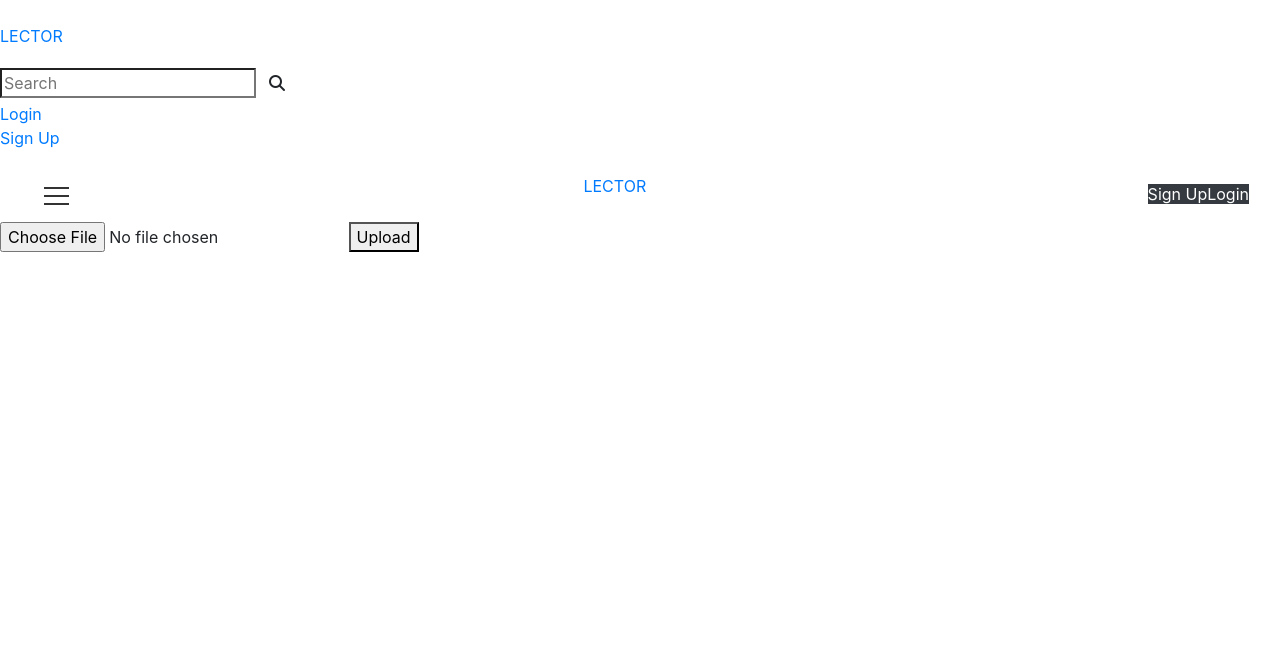
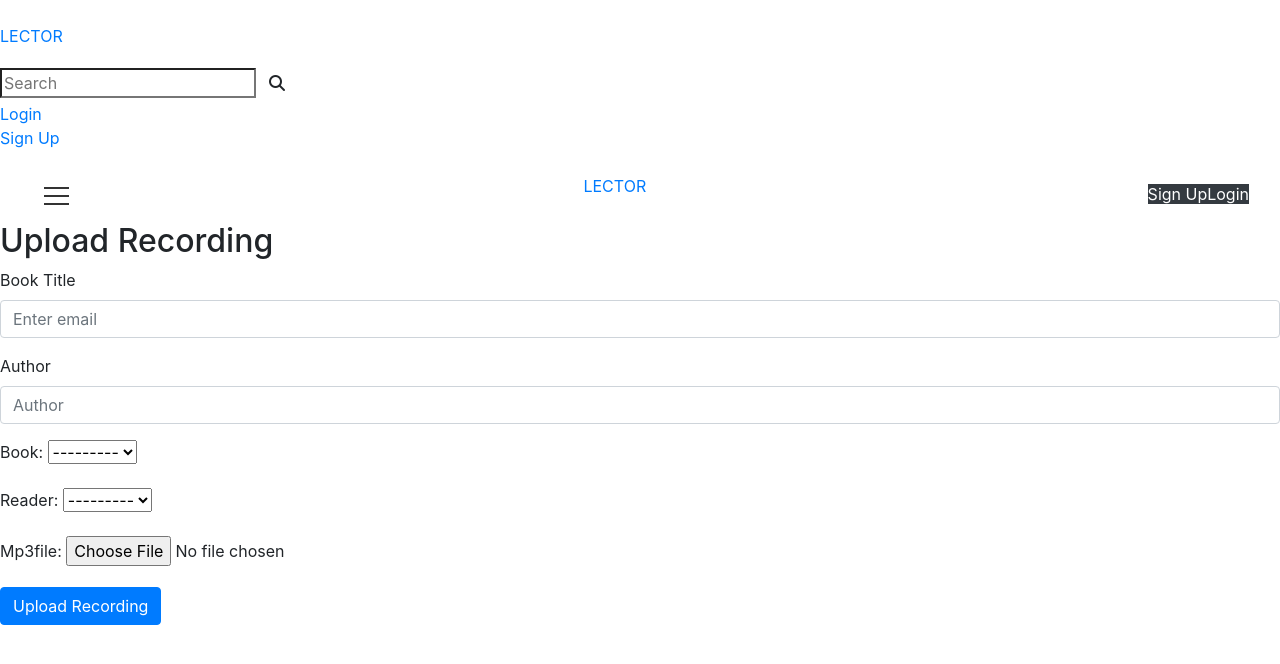
Before and after one commit to fabie37/Lector, a Django app: page /lector/uploads/ in a window 1280 px wide. Shown: the top 664 px of the page. Run offline with Django 3.2, Linux system fonts and the light colour scheme; data that the repository does not hold is empty; some libraries are stand-ins or nearby versions.

Commit message:
Lector form upload

```diff
--- a/lector_app/templates/lector-app/uploads.html
+++ b/lector_app/templates/lector-app/uploads.html
@@ -3,10 +3,20 @@
 {% load static %}
 
 {% block content %}
+<h2>Upload Recording</h2>
+
   <form method="post" enctype="multipart/form-data">
+                      <div class="form-group">
+                        <label for="booktitle">Book Title</label>
+                        <input type="text" class="form-control" id="booktitle" aria-describedby="emailHelp" placeholder="Enter email">
+                    </div>
+                    <div class="form-group">
+                        <label for="author">Author</label>
+                        <input type="text" class="form-control" id="author" placeholder="Author">
+                    </div>
     {% csrf_token %}
-    <input type="file" name="myfile">
-    <button type="submit">Upload</button>
+	{{form.as_p}}
+    <button type="submit" class="btn btn-primary" >Upload Recording</button>
   </form>
 
 
--- a/lector_app/urls.py
+++ b/lector_app/urls.py
@@ -20,6 +20,7 @@ urlpatterns = [
     path('book_search/', views.book_search, name='book_search'),
     path('audio_player/', views.audio_player, name='audio_player'),
     path('uploads/', views.recording_form_upload, name='upload'),
+    path('list/', views.recordings_list, name='list'),
 ]
 if settings.DEBUG:
     urlpatterns += static(settings.MEDIA_URL, document_root=settings.MEDIA_ROOT)
--- a/lector_app/views.py
+++ b/lector_app/views.py
@@ -5,6 +5,7 @@ from django.shortcuts import redirect, render
 from django.urls import reverse
 from django.core.files.storage import FileSystemStorage
 from django.conf import settings
+from .models import Recording
 from lector_app.forms import UserForm, UserProfileForm,RecordingForm
 import pdb
 
@@ -110,22 +111,16 @@ def recording_form_upload(request):
     #         })
     # return render(request, 'uploads.html')
     if request.method == 'POST':
-        uploaded_file=request.FILES['myfile']
-        print(uploaded_file.name)
-        print(uploaded_file.size)
+        form = RecordingForm(request.POST, request.FILES)
         if form.is_valid():
             form.save()
-            return redirect('lector/')
+            return redirect('lector')
     else:
         form = RecordingForm()
-    return render(request,'uploads.html', {
-        'form': form}
-        )
-# # def upload(request):
-# #     context = {}
-# #     if request.method == 'POST':
-# #         uploaded_file = request.FILES['Recording']
-# #         fs = FileSystemStorage()
-# #         name = fs.save(str(uploaded_file), uploaded_file)
-# #         context['url'] = fs.url(name)
-# #     return render(request, 'upload.html', context)
+    return render(request, 'uploads.html', {
+        'form': form
+    })
+
+def recordings_list(request):
+    recordings=Recording.objects.all
+    return render(request,"recording_list.html")
```
Also changed, not shown: lector_app/templates/lector-app/recording_list.html (added, +24 -0 lines).
